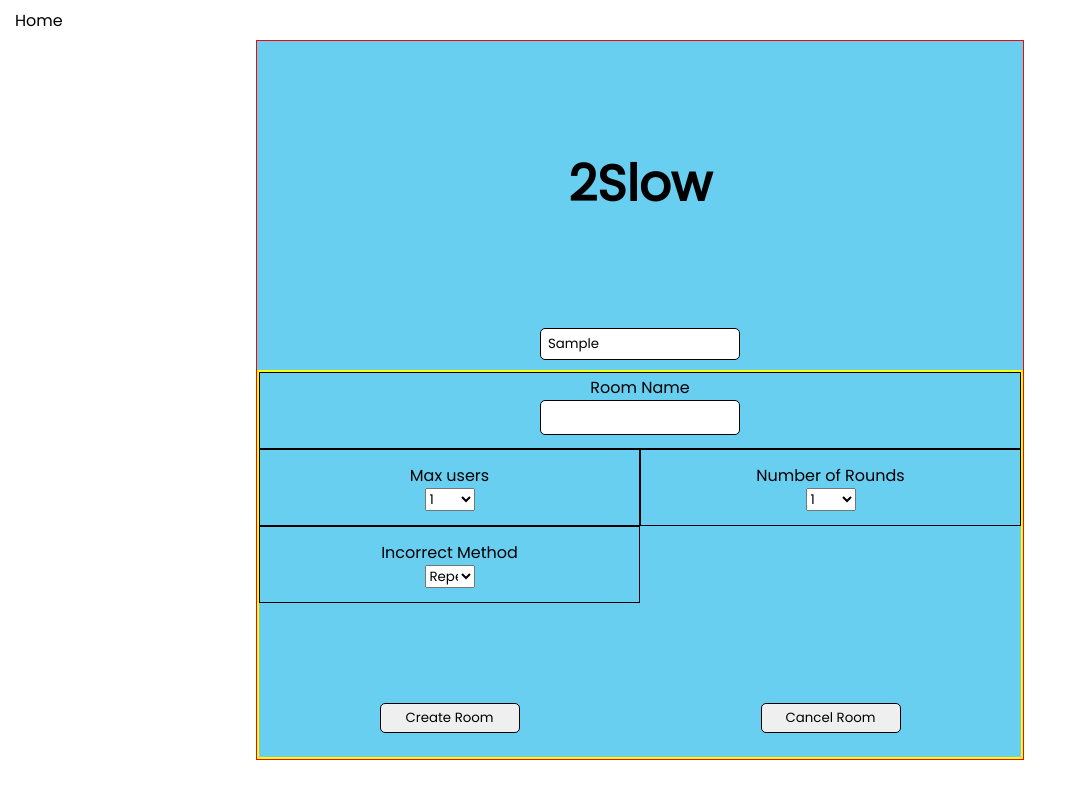
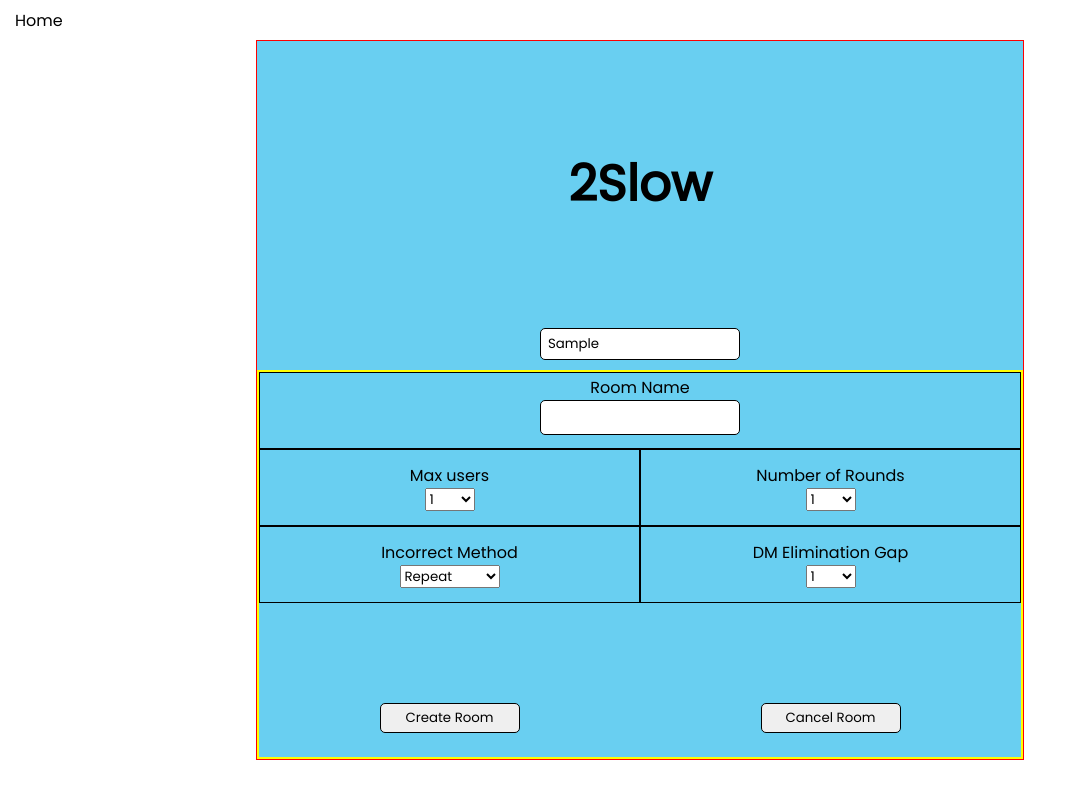
Before and after one commit to mjBerhe/2S, a Next.js app: page /gamelobby in a window 1280 px wide. Both pictures are taken after typing "Sample" into the empty fields and a click on the button "Create Room". Shown: the whole page, without its empty margins (0-1071 px from the left). Built offline with nearby package versions, Linux system fonts and the light colour scheme.

Commit message:
form update;
;

```diff
--- a/components/Gameroom/_gameroom.scss
+++ b/components/Gameroom/_gameroom.scss
@@ -109,6 +109,11 @@
 	justify-content: center;
 }
 
+.incorrect-select {
+	select {
+		width: 100px;
+	}
+}
 
 
 
--- a/pages/gamelobby.js
+++ b/pages/gamelobby.js
@@ -111,6 +111,33 @@ export default function GameLobby() {
 		console.log(creatingRoom);
 	}
 
+	const [formInfo, setFormInfo] = useState({
+		roomName: '',
+		maxUsers: 0,
+		amountOfRounds: 0,
+		incorrectMethod: '',
+		dmEliminationGap: 0,
+	});
+
+	const handleFormChange = (e) => {
+		const formName = e.target.name;
+		const formValue = e.target.value;
+
+		if (formName && formValue) {
+			setFormInfo(prevForm => ({
+				...prevForm,
+				[formName]: formValue,
+			}));
+		}
+	}
+
+	const confirmCreateRoom = (e) => {
+		e.preventDefault();
+		if (formInfo.roomName && formInfo.maxUsers && formInfo.amountOfRounds && formInfo.dmEliminationGap && formInfo.incorrectMethod) {
+			console.log(formInfo);
+		}
+	}
+
 	return (
 		<div className="gamelobby-page-container">
 			<Head>
@@ -147,11 +174,11 @@ export default function GameLobby() {
 									<form>
 										<label className='create-room-name'>
 											Room Name
-											<input type="text" name='room-name'/>
+											<input type="text" name='roomName' value={formInfo.roomName} onChange={handleFormChange}/>
 										</label>
 										<label>
 											Max users
-											<select name='max-users'>
+											<select name='maxUsers' value={formInfo.maxUsers} onChange={handleFormChange}>
 												<option value="1">1</option>
 												<option value="2">2</option>
 												<option value="3">3</option>
@@ -161,7 +188,7 @@ export default function GameLobby() {
 										</label>
 										<label>
 											Number of Rounds
-											<select name="amount-rounds">
+											<select name="amountOfRounds" value={formInfo.amountOfRounds} onChange={handleFormChange}>
 												<option value="1">1</option>
 												<option value="2">2</option>
 												<option value="3">3</option>
@@ -174,15 +201,25 @@ export default function GameLobby() {
 												<option value="10">10</option>
 											</select>
 										</label>
-										<label>
+										<label className='incorrect-select'>
 											Incorrect Method
-											<select className='select-1' name="incorrect-method">
+											<select name="incorrectMethod" value={formInfo.incorrectMethod} onChange={handleFormChange}>
 												<option value="repeat">Repeat</option>
 												<option value="continue">Continue</option>
 											</select>
 										</label>
+										<label className='elimination-gap-select'>
+											DM Elimination Gap
+											<select name="dmEliminationGap" value={formInfo.dmEliminationGap} onChange={handleFormChange}>
+												<option value="1">1</option>
+												<option value="2">2</option>
+												<option value="3">3</option>
+												<option value="4">4</option>
+												<option value="5">5</option>
+											</select>
+										</label>
 										<div className='create-room-submit'>
-											<button type="submit" className='button-1' value='Create Room'>
+											<button type="submit" className='button-1' onClick={confirmCreateRoom}>
 												Create Room
 											</button>
 										</div>
--- a/styles/styles.css
+++ b/styles/styles.css
@@ -247,6 +247,10 @@
   -webkit-box-pack: center;
       -ms-flex-pack: center;
           justify-content: center;
+}
+
+.incorrect-select select {
+  width: 100px;
 }
 
 .gameroom-container {
```
Also changed, not shown: 1 other file (tests, documents, lock files or other folders).
